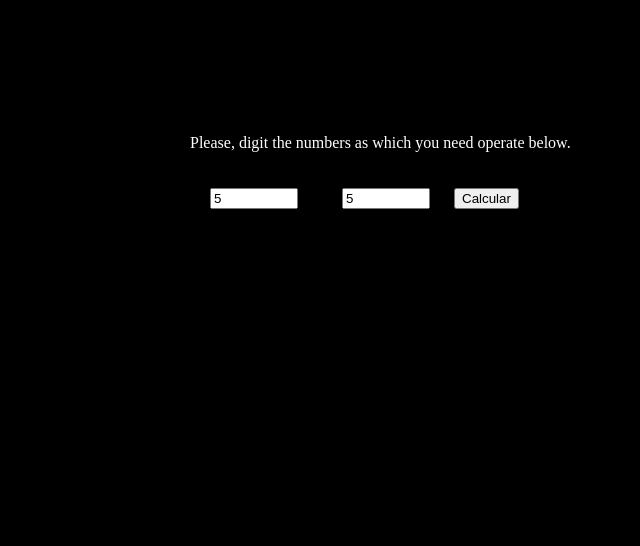
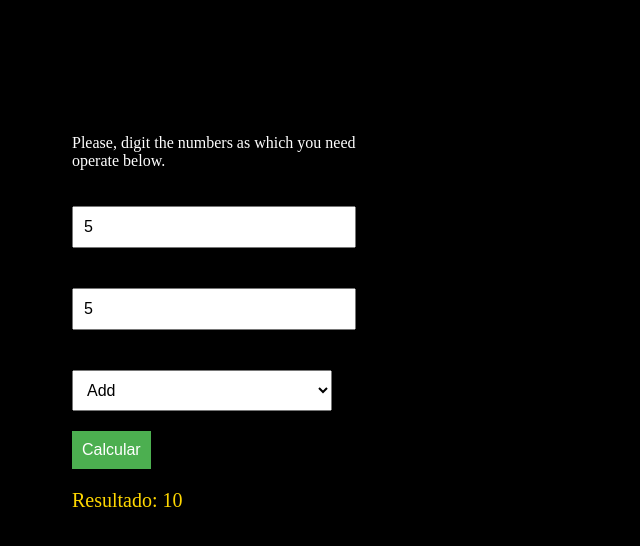
Before and after one commit to caiovictor09/Calculator, a plain HTML site: page index.html in a window 1280 px wide. Both pictures are taken after typing "5", "5" into the empty fields and a click on the button "Calcular". Shown: the whole page, without its empty margins (418-1058 px from the left). Drawn offline with Linux system fonts and the light colour scheme.

Commit message:
Resultado final paizao ta on

```diff
--- a/index.html
+++ b/index.html
@@ -3,7 +3,7 @@
 <head>
     <meta charset="UTF-8">
     <meta name="viewport" content="width=device-width, initial-scale=1.0">
-    <title>Document</title>
+    <title>Calculator</title>
     <link rel="stylesheet" href="style.css">
 </head>
 <body>
@@ -11,9 +11,16 @@
     <div id="div1">
         <img src="./calculadora.jpg" alt="">
         <p>Please, digit the numbers as which you need operate below.</p>
-        <input type="number" id="btn1">
-        <input type="number" id="btn2">
+        <input type="number" id="btn1" placeholder="Number 1">
+        <input type="number" id="btn2" placeholder="Number 2">
+        <select id="operation">
+            <option value="add">Add</option>
+            <option value="subtraction">Subtract</option>
+            <option value="multiply">Multiply</option>
+            <option value="division">Divide</option>
+        </select>
         <button type="button" id="btnsupreme">Calcular</button>
+        <div id="result" class="result"></div>
     </div>
 
     <script src="./index.js"></script>
--- a/index.js
+++ b/index.js
@@ -1,30 +1,46 @@
 var n1 = document.getElementById("btn1");
 var n2 = document.getElementById("btn2");
 
-function add(n1,n2){
-    return n1 + n2
+function add(n1, n2) {
+    return n1 + n2;
 }
 
-function subtration(n1,n2){
-    return n1 - n2
+function subtraction(n1, n2) {
+    return n1 - n2;
 }
 
-function multiply(n1,n2){
-    return n1 * n2
+function multiply(n1, n2) {
+    return n1 * n2;
 }
 
-function division(n1,n2){
-
+function division(n1, n2) {
+    if (n2 === 0) {
+        return "Cannot divide by zero!";
+    }
+    return n1 / n2;
 }
 
-
-function operate(n1,n2,op){
-
+function operate(n1, n2, op) {
+    switch (op) {
+        case "add":
+            return add(n1, n2);
+        case "subtraction":
+            return subtraction(n1, n2);
+        case "multiply":
+            return multiply(n1, n2);
+        case "division":
+            return division(n1, n2);
+        default:
+            return null;
+    }
 }
 
 document.getElementById("btnsupreme").addEventListener("click", function() {
     var number1 = parseFloat(n1.value);
     var number2 = parseFloat(n2.value);
-    var result = number1 + number2; //
-    alert("Resultado: " + result);
+    var operation = document.getElementById("operation").value;
+    var result = operate(number1, number2, operation);
+
+    // Mostrar o resultado na div
+    document.getElementById("result").innerText = "Resultado: " + result;
 });
--- a/style.css
+++ b/style.css
@@ -6,15 +6,37 @@ html {
 
 #div1 {
     text-align: left;
-    margin-top: 100px;
-    margin-left: 600px;
+    margin: 100px auto;
+    width: 300px;
 }
 
-input {
-    margin: 20px;
-    width: 80px;
+input, select {
+    margin: 20px 0;
+    width: calc(100% - 40px);
+    padding: 10px;
+    font-size: 16px;
 }
 
-img{
-    width: 350px;
+button {
+    padding: 10px;
+    font-size: 16px;
+    background-color: #4CAF50; /* Verde */
+    color: white;
+    border: none;
+    cursor: pointer;
 }
+
+button:hover {
+    background-color: #45a049; /* Verde mais escuro */
+}
+
+.result {
+    margin-top: 20px;
+    font-size: 20px;
+    color: #FFD700; /* Dourado */
+}
+
+img {
+    width: 100%;
+    max-width: 350px;
+}
```
